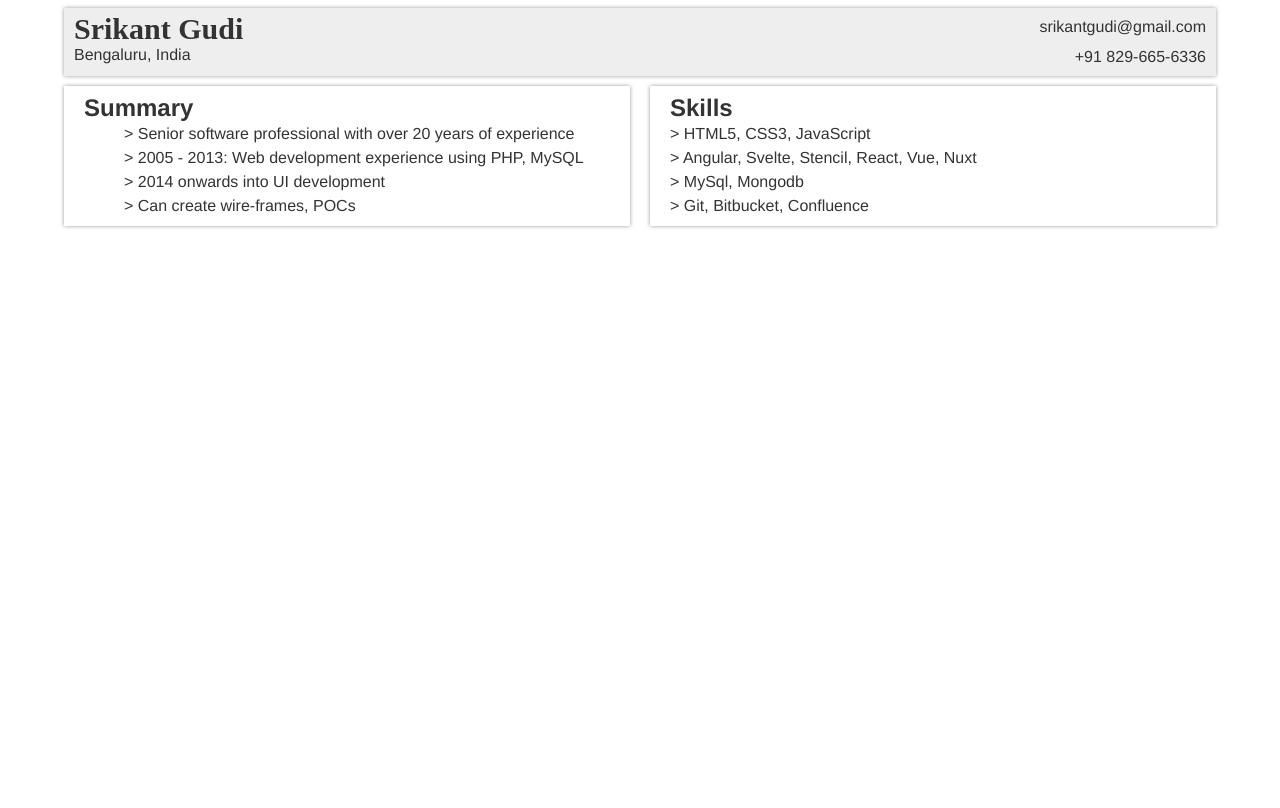
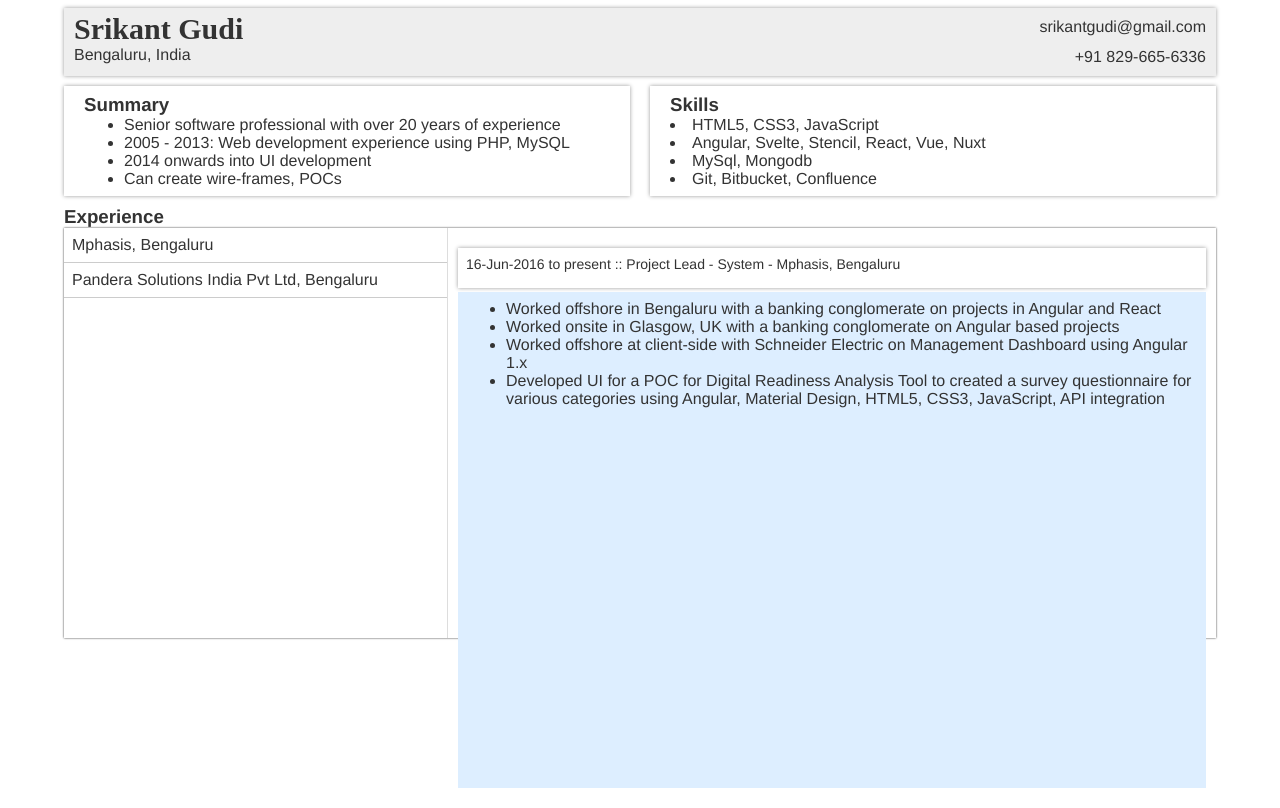
Before and after one commit to srikantgudi/srikantgudi.github.io, a Svelte app: page / in a window 1280 px wide. Built offline with nearby package versions, Linux system fonts and the light colour scheme.

Commit message:
Added experience details

```diff
--- a/src/App.svelte
+++ b/src/App.svelte
@@ -10,7 +10,38 @@
 		'Angular, Svelte, Stencil, React, Vue, Nuxt',
 		'MySql, Mongodb',
 		'Git, Bitbucket, Confluence'
-	]
+	];
+	let opt = 1;
+
+	let expList = [
+		{
+			header: {
+				dates: '16-Jun-2016 to present',
+				jobTitle: 'Project Lead - System',
+				org: 'Mphasis, Bengaluru',
+			},
+			content: [
+				'Worked offshore in Bengaluru with a banking conglomerate on  projects in Angular and React',
+				'Worked onsite in Glasgow, UK with a banking conglomerate on Angular based projects',
+				'Worked offshore at client-side with Schneider Electric on Management Dashboard using Angular 1.x',
+				'Developed UI for a POC for Digital Readiness Analysis Tool to created a survey questionnaire for various categories using Angular, Material Design, HTML5, CSS3, JavaScript, API integration'
+			]
+		},
+		{
+			header: {
+				dates: '15-Aug-2015 to 14-Jan-2016',
+				jobTitle: 'Senior AngularJS Developer',
+				org: 'Pandera Solutions India Pvt Ltd, Bengaluru',
+			},
+			content: [
+				'Worked in Angular on various projects',
+				'Created sub-components for re-use',
+				'Interacted with client-side developers to understand the requirements',
+				'Integrated APIs in the frontend code'
+			]
+		}
+	];
+	let curExp = expList[0];
 </script>
 
 <main id="my-app">
@@ -30,7 +61,7 @@
 	</div>
 	<div id="profile">
 		<div class='box'>
-			<h2>Summary</h2>
+			<h3>Summary</h3>
 			<ul>
 			{#each profiles as line}
 				<li>{line}</li>
@@ -38,10 +69,44 @@
 			</ul>
 		</div>
 		<div class='box'>
-			<h2>Skills</h2>
+			<h3>Skills</h3>
 			{#each skills as skill}
 				<li>{skill}</li>
 			{/each}
+		</div>
+	</div>
+	<h3>Experience</h3>
+	<div id='workexp'>
+		<!--<div class="exp" on:click={() => opt = 2}>
+			<div class="exphdr" class:bold={opt===2}>exp-2</div>
+			<div class:expactive={opt === 2} class:exphide={opt !== 2} class="expcontent">exp-1-content</div>
+		</div>
+		<div class="exp" on:click={() => opt = 3}>
+			<div class="exphdr" class:bold={opt===3}>exp-3</div>
+			<div class:expactive={opt === 3} class:exphide={opt !== 3}  class="expcontent">exp-1-content</div>
+		</div>
+		<div class="workexp" on:click={() => opt = 4}>
+			<div class="exphdr" class:bold={opt===4}>exp-1</div>
+			<div class:expactive={opt === 4} class:exphide={opt !== 4}  class="expcontent">exp-1-content</div>
+		</div> -->
+		<div class='exp-left'>
+			{#each expList as exp}
+				<div on:click={() => curExp = exp} class='exp-hdr-title'>{exp.header.org}</div>
+			{/each}
+		</div>
+		<div class='exp-detail'>
+			<div class='exp'>
+				<div class='exphdr'>
+					{curExp.header.dates} :: {curExp.header.jobTitle} - {curExp.header.org}
+				</div>
+				<div class='expcontent'>
+					<ul>
+						{#each curExp.content as line}
+							<li>{line}</li>
+						{/each}
+					</ul>
+				</div>
+			</div>
 		</div>
 	</div>
 </main>
@@ -49,6 +114,16 @@
 	* {
 		margin: 0;
 		font-family: Helvetica;
+	}
+	.expactive {
+		display: block;
+		background-color: #def;
+	}
+	.exphide {
+		display: none;
+	}
+	.bold {
+		font-weight: 600;
 	}
 	#my-app {
 		width: 90vw;
@@ -92,11 +167,52 @@
 	#profile > div {
 		padding: 8px 20px;
 	}
-	li {
-		list-style: none;
-		line-height: 1.5;
+	#workexp {
+		box-shadow: 0 0 2px #333333;
+		display: grid;
+		grid-template-columns: 30vw 1fr;
+		height: 32vw;
 	}
-	li:before {
-		content: '> ';
+	.exp-left {
+		border-right: 1px solid #dddddd;
+		height: inherit;
+		overflow-y: auto;
+	}
+	.exp {
+		display: grid;
+		grid-template-rows: 40px 2fr;
+		grid-template-areas: 'exphdr'
+		'expcontent';
+		grid-gap: 4px;
+		margin: 10px auto;
+		font-size: 14px;
+	}
+	.exp-hdr-title {
+		border-bottom: 1px solid #cccccc;
+		padding: 8px;
+	}
+
+	.exphdr {
+		padding: 8px;
+		box-shadow: 0 0 4px #999999;
+	}
+	.exp-detail {
+		padding: 10px;
+	}
+	.expcontent {
+		grid-area: expcontent;
+		padding: 8px;
+		font-size: 16px;
+		transition: all 1s;
+		height: 60vh;
+		overflow-y: auto;
+		background-color: #def;
+	}
+
+	@media screen and (min-width: 512px) {
+		.expcontent {
+			height: 60vh;
+			overflow-y: auto;
+		}
 	}
 </style>
```
